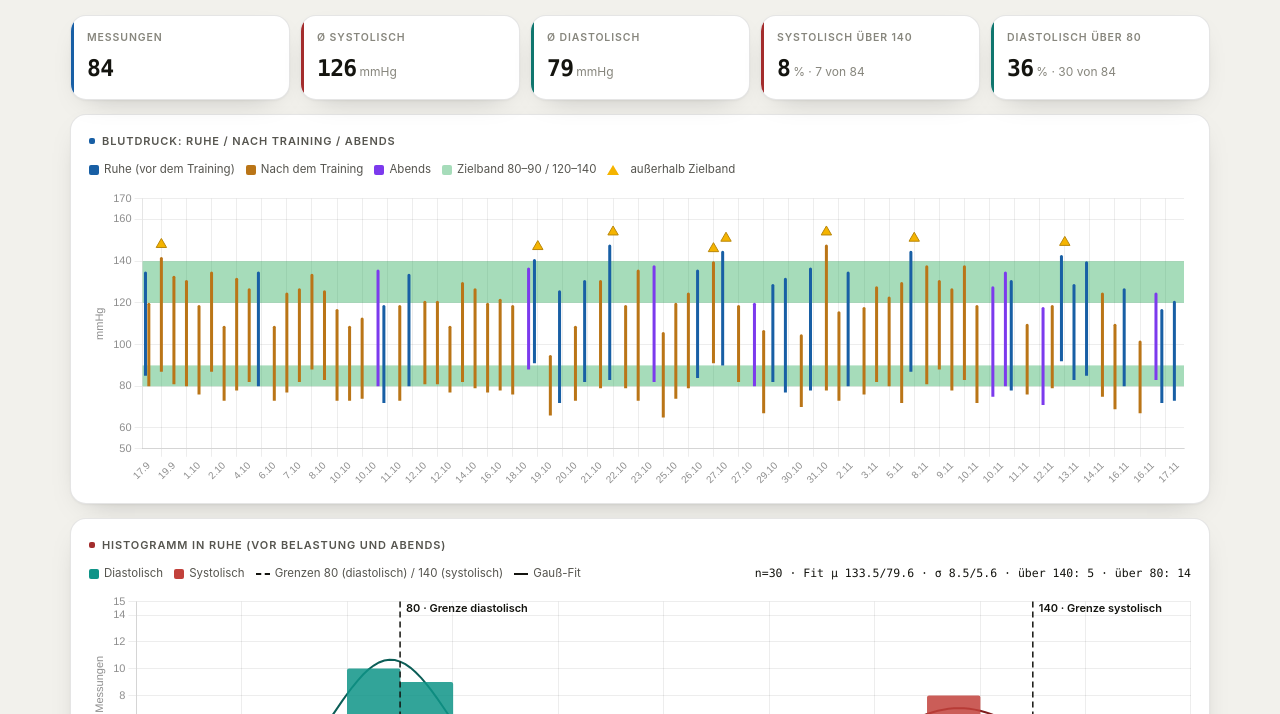
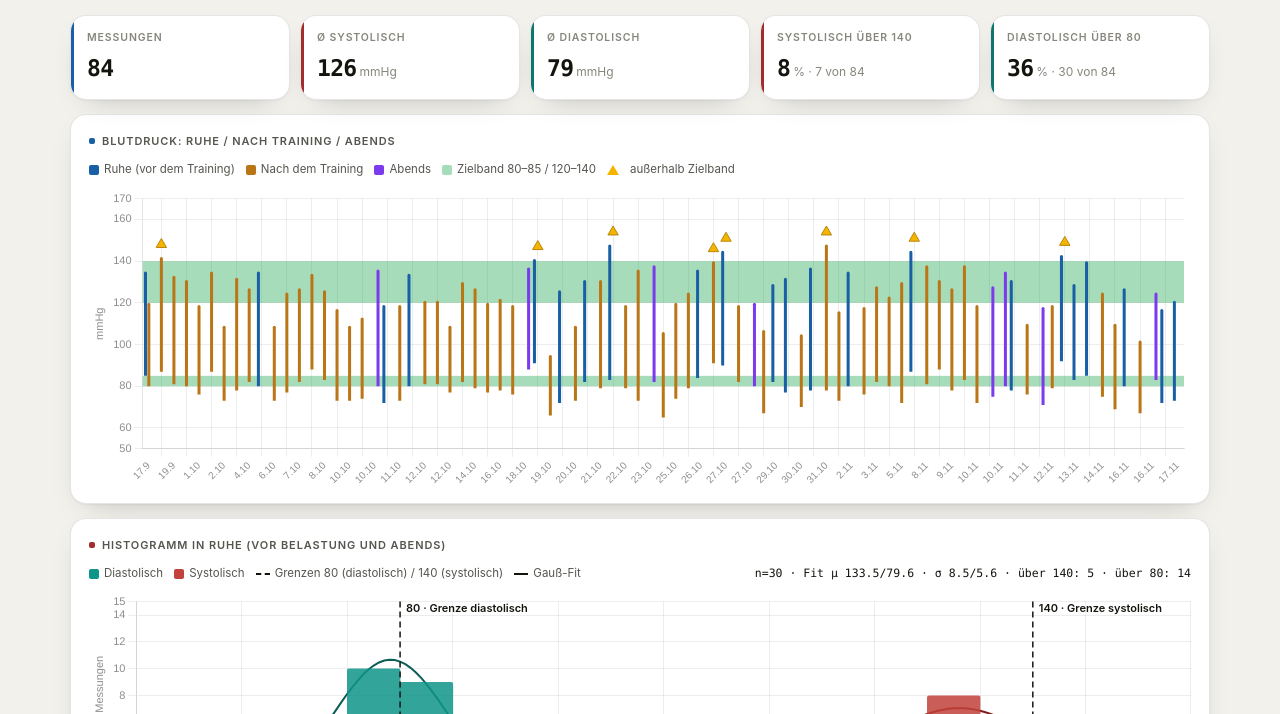
Before and after one commit to HelmutQualtinger/training, a plain HTML site: page blutdruck.html in a window 1280 px wide. Shown: the part 86-800 px from the top of the page. Drawn offline with nearby package versions, Linux system fonts and the light colour scheme.

Commit message:
bldr: green diastolic band 80–85 instead of 80–90
Co-Authored-By: Claude Sonnet 5.5 <noreply@anthropic.com>
Claude-Session: https://claude.ai/code/session_01FxaNo5n5vVKbba47cT4T5R

```diff
--- a/blutdruck.html
+++ b/blutdruck.html
@@ -99,10 +99,10 @@ table.rr td .puls{color:var(--text3);font-weight:400}
     <div class="li"><div class="dot" style="background:#185FA5"></div>Ruhe (vor dem Training)</div>
     <div class="li"><div class="dot" style="background:#BA7517"></div>Nach dem Training</div>
     <div class="li"><div class="dot" style="background:#7C3AED"></div>Abends</div>
-    <div class="li"><div class="dot" style="background:rgba(22,163,74,0.38)"></div>Zielband 80–90 / 120–140</div>
+    <div class="li"><div class="dot" style="background:rgba(22,163,74,0.38)"></div>Zielband 80–85 / 120–140</div>
     <div class="li"><div style="width:0;height:0;border-left:6px solid transparent;border-right:6px solid transparent;border-bottom:10px solid #F5B400;margin-right:6px"></div>außerhalb Zielband</div>
   </div>
-  <div class="chart-wrap" style="height:300px"><canvas id="cBP" role="img" aria-label="Blutdruck: Ruhe, nach Training, abends">Systolisch/diastolisch, Ruhe/nach Training/abends, grünes Band 80–90 (diastolisch) und 120–140 (systolisch).</canvas></div>
+  <div class="chart-wrap" style="height:300px"><canvas id="cBP" role="img" aria-label="Blutdruck: Ruhe, nach Training, abends">Systolisch/diastolisch, Ruhe/nach Training/abends, grünes Band 80–85 (diastolisch) und 120–140 (systolisch).</canvas></div>
 </div>
 
 <div class="hist-pair">
@@ -165,7 +165,7 @@ function render(all){
 const startDate=parseDate(DATA.start), endDate=parseDate(DATA.end);
 document.title=`Blutdruck ${DATA.start}–${DATA.end}`;
 
-// Zielband 120-140/80-90 und "außerhalb"-Markierung (systolisch>140 oder diastolisch>90) wie in training.html
+// Zielband 120-140/80-85 (grün) und "außerhalb"-Markierung (systolisch>140 oder diastolisch>90) wie in training.html
 const parseRR=s=>{if(!s)return null;const m=s.match(/(\d+)\/(\d+)/);return m?[+m[2],+m[1]]:null;}; // [diastolisch,systolisch]
 const isExcess=v=>v&&(v[1]>140||v[0]>90);
 const bpRows=all;
@@ -194,7 +194,7 @@ const baseOpts={responsive:true,maintainAspectRatio:false,animation:false,plugin
 const bpBandPlugin={id:'bpBands',beforeDatasetsDraw(chart){
   const{ctx,chartArea:{left,right},scales:{y}}=chart;
   ctx.save();ctx.fillStyle='rgba(22,163,74,0.38)';
-  [[80,90],[120,140]].forEach(([lo,hi])=>{
+  [[80,85],[120,140]].forEach(([lo,hi])=>{
     const yTop=y.getPixelForValue(hi),yBot=y.getPixelForValue(lo);
     ctx.fillRect(left,yTop,right-left,yBot-yTop);
   });
```
Also changed, not shown: .claude/skills/bldr/assets/blutdruck_template.html.
